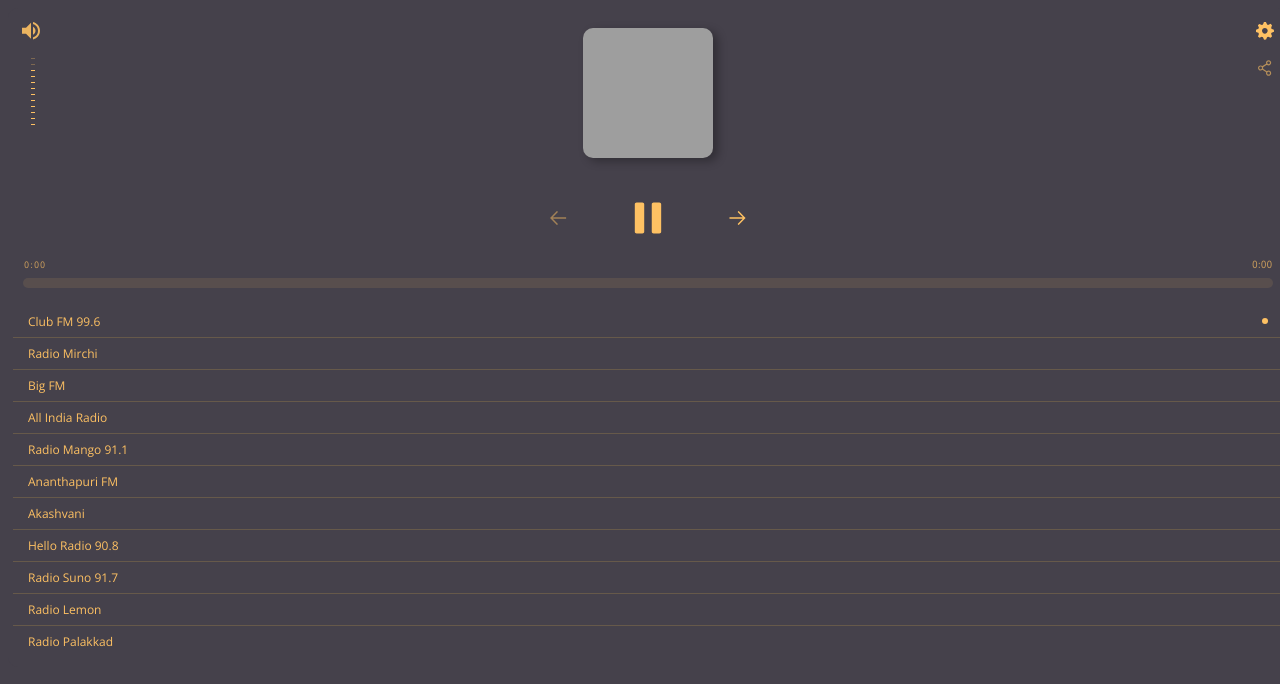
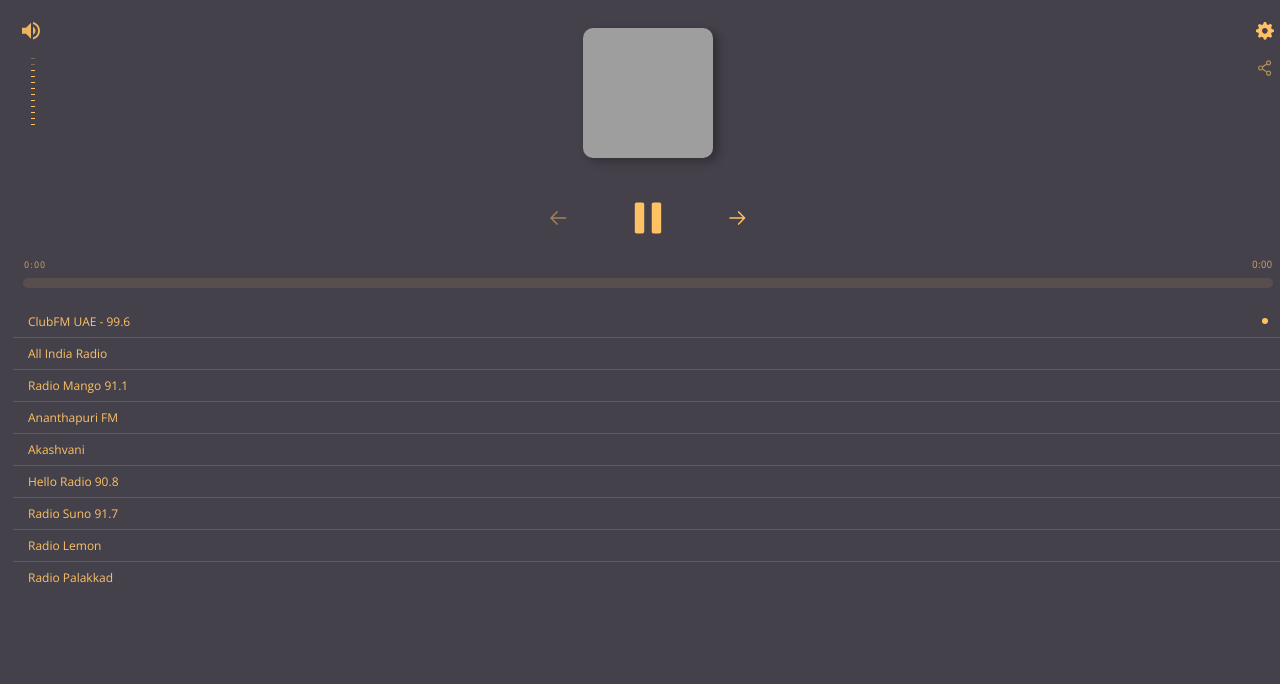
Before and after one commit to aravindnc/indian-web-radio, a plain HTML site: page index.html in a window 1280 px wide. Drawn offline with nearby package versions, Linux system fonts and the light colour scheme; grey boxes are pictures that could not be loaded.

Commit message:
Update index.html

```diff
--- a/index.html
+++ b/index.html
@@ -5,7 +5,7 @@
     <meta charset="UTF-8">
     <meta name="viewport" content="width=device-width, initial-scale=1.0">
     <meta http-equiv="X-UA-Compatible" content="ie=edge">
-    <title>FM Radio</title>
+    <title>Web Radio with Indian Channels | Free Streaming</title>
     <meta name="description" content="Listen to your favorites FM stations - online."/>
     <link rel="icon" type="image/png" href="/favicon.png">
     <script src="player.js"></script>
@@ -25,18 +25,21 @@
             var player = new Playerjs({
                 id: "player",
                 file: [{
-                    "title": "Club FM 99.6",
+                    "title": "ClubFM UAE - 99.6",
                     "poster": "https://pbs.twimg.com/profile_images/848883215280611328/ttA7OHKR_400x400.jpg",
-                    "file": "https://playerservices.streamtheworld.com/api/livestream-redirect/CLUBFMUAEAAC.aac"
-                },{
-                    "title": "Radio Mirchi",
-                    "poster": "https://onlineradiofm.in/assets/image/radio/180/radio-mirchi11111.jpg",
-                    "file": "https://radioindia.net/radio/mirchi98/icecast.audio"
-                },{
-                    "title": "Big FM",
-                    "poster": "https://onlineradiofm.in/assets/image/radio/180/big-fm-5001.png",
-                    "file": "https://radioindia.net/radio/sc-bb/icecast.audio"
-                },{
+                    "file": "https://eu10.fastcast4u.com/clubfmuae"
+                },
+//                 {
+//                     "title": "Radio Mirchi",
+//                     "poster": "https://onlineradiofm.in/assets/image/radio/180/radio-mirchi11111.jpg",
+//                     "file": "https://radioindia.net/radio/mirchi98/icecast.audio"
+//                 },
+//                 {
+//                     "title": "Big FM",
+//                     "poster": "https://onlineradiofm.in/assets/image/radio/180/big-fm-5001.png",
+//                     "file": "https://radioindia.net/radio/sc-bb/icecast.audio"
+//                 },
+                       {
                     "title": "All India Radio",
                     "poster": "https://onlineradiofm.in/assets/image/radio/180/airmalayalam.jpg",
                     "file": "https://air.pc.cdn.bitgravity.com/air/live/pbaudio230/playlist.m3u8"
```
